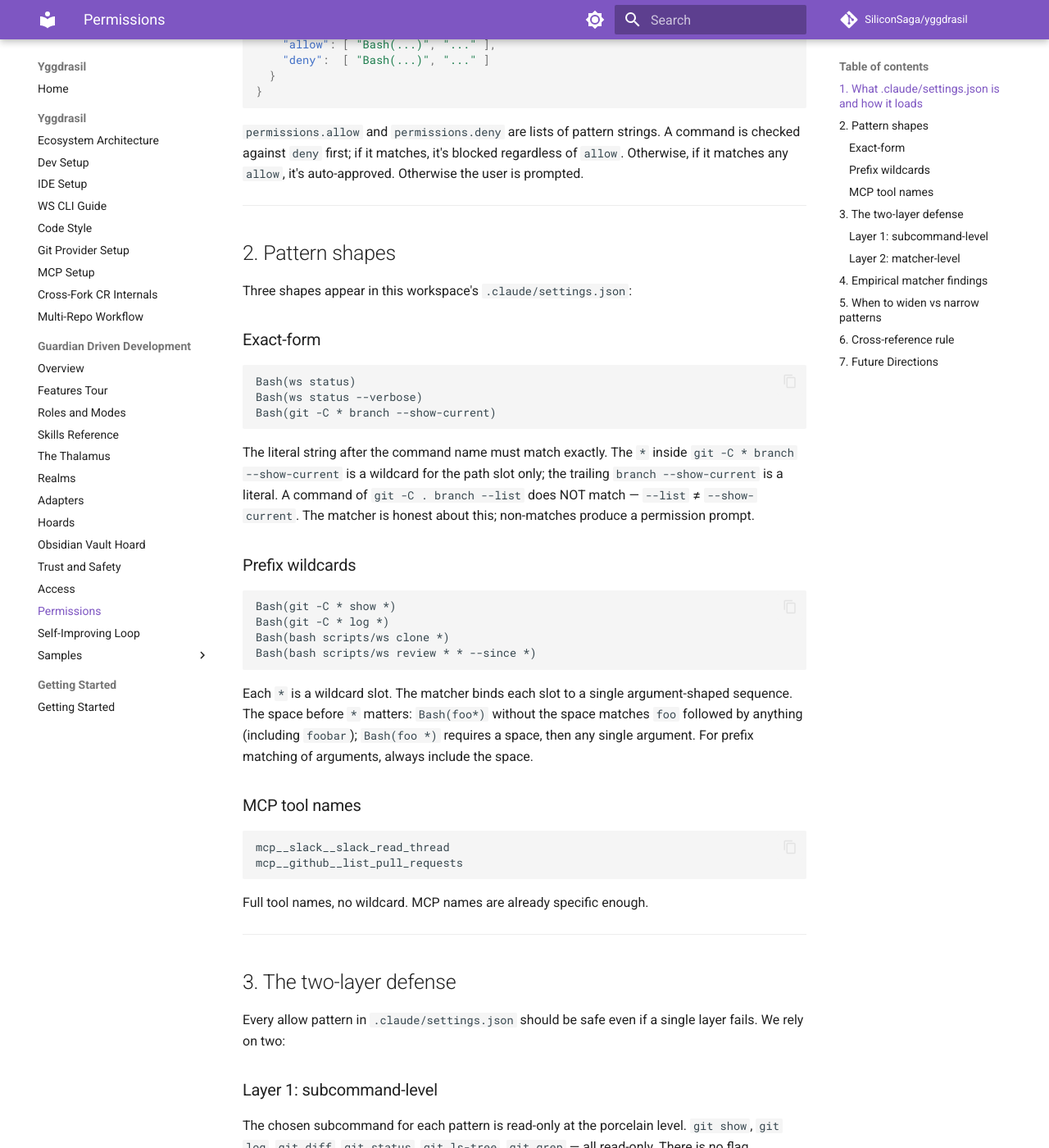
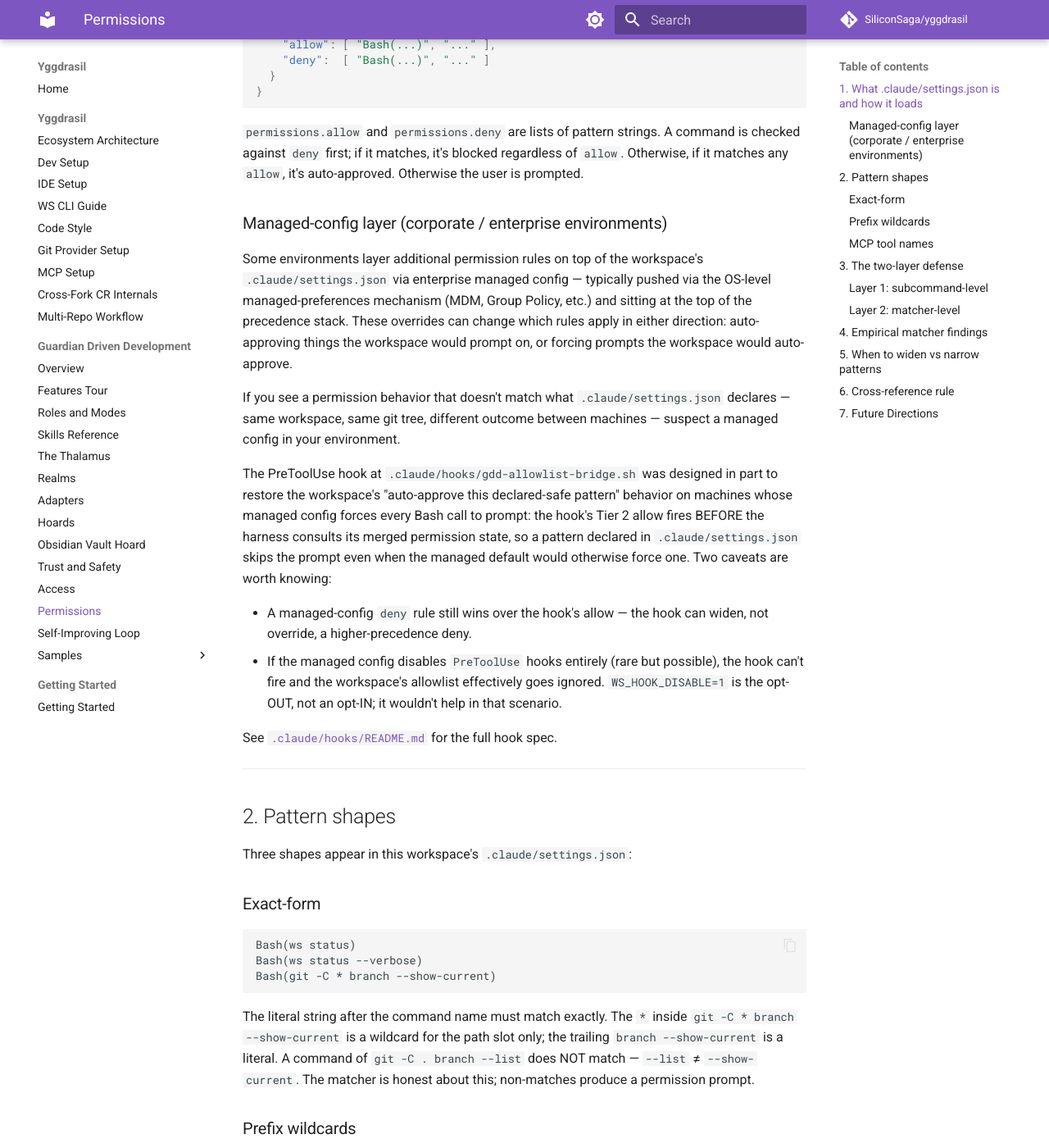
Before and after one commit to SiliconSaga/yggdrasil, an MkDocs documentation site: the page built from docs/gdd/permissions.md, in a window 1280 px wide and 1400 px high, scrolled down 719 px. Shown: the whole window at 82% size. Built offline with MkDocs 1.6.1 and Material for MkDocs 9.7.7, drawn with Linux system fonts in a browser that asks for light colours; comment, search, counter and statistics services are not loaded.

Commit message:
docs(permissions): note managed-config layer + how the hook restores workspace allow on corporate laptops
Small docs addition. Came out of a Thalamus question ("ws exec quirk"):
a third workspace successfully ran a command that the workspace's deny
rules should have blocked, because the corporate / enterprise-managed
config layer sits at the top of the precedence stack and can modify or
override workspace-level rules.

Added a subsection under § 1 that:

- Names the managed-config layer neutrally (no specific employer
  mentioned). Tells the reader to suspect it when the same git tree
  produces different permission behavior on different machines.
- Explains how the PreToolUse hook's Tier 2 deliberately fires
  BEFORE the harness's merged-permission consultation, so a
  pattern declared in `.claude/settings.json` skips the prompt
  even when a managed default forces every Bash call to prompt.
  That's a non-obvious value-add of the hook design on corp
  laptops, worth surfacing.
- Lists two caveats: managed deny still wins over hook allow, and
  if managed config disables PreToolUse hooks entirely, the
  workspace's allowlist effectively goes ignored (and
  WS_HOOK_DISABLE is the opt-OUT, not an opt-IN, so it won't
  help in that scenario).
- Points at `.claude/hooks/README.md` for the full hook spec.

No behavior changes; no test changes.

Co-Authored-By: Claude Opus 4.7 <noreply@anthropic.com>

```diff
--- a/docs/gdd/permissions.md
+++ b/docs/gdd/permissions.md
@@ -35,6 +35,19 @@ wins. The relevant top-level structure is:
 A command is checked against `deny` first; if it matches, it's blocked
 regardless of `allow`. Otherwise, if it matches any `allow`, it's
 auto-approved. Otherwise the user is prompted.
+
+### Managed-config layer (corporate / enterprise environments)
+
+Some environments layer additional permission rules on top of the workspace's `.claude/settings.json` via enterprise managed config — typically pushed via the OS-level managed-preferences mechanism (MDM, Group Policy, etc.) and sitting at the top of the precedence stack. These overrides can change which rules apply in either direction: auto-approving things the workspace would prompt on, or forcing prompts the workspace would auto-approve.
+
+If you see a permission behavior that doesn't match what `.claude/settings.json` declares — same workspace, same git tree, different outcome between machines — suspect a managed config in your environment.
+
+The PreToolUse hook at `.claude/hooks/gdd-allowlist-bridge.sh` was designed in part to restore the workspace's "auto-approve this declared-safe pattern" behavior on machines whose managed config forces every Bash call to prompt: the hook's Tier 2 allow fires BEFORE the harness consults its merged permission state, so a pattern declared in `.claude/settings.json` skips the prompt even when the managed default would otherwise force one. Two caveats are worth knowing:
+
+- A managed-config `deny` rule still wins over the hook's allow — the hook can widen, not override, a higher-precedence deny.
+- If the managed config disables `PreToolUse` hooks entirely (rare but possible), the hook can't fire and the workspace's allowlist effectively goes ignored. `WS_HOOK_DISABLE=1` is the opt-OUT, not an opt-IN; it wouldn't help in that scenario.
+
+See [`.claude/hooks/README.md`](../../.claude/hooks/README.md) for the full hook spec.
 
 ---
 
```
